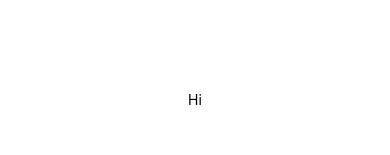
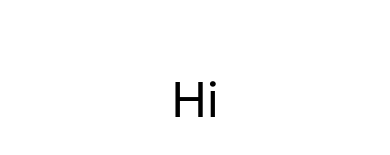
Before and after one commit to Juzdalua/React-Native-Study, a React Native app: screen / in a window 390 px wide. Shown: the part 323-478 px from the top of the page. Built offline with nearby package versions, Linux system fonts and the light colour scheme.

Commit message:
Update style

```diff
--- a/App.js
+++ b/App.js
@@ -11,7 +11,7 @@ const App = () => {
 
   return (
     <View style={styles.container}>
-      <Text>Hi</Text>
+      <Text style={styles.text}>Hi</Text>
       <StatusBar style="auto" />
     </View>
   );
@@ -23,8 +23,10 @@ const styles = StyleSheet.create({
     backgroundColor: "#fff",
     alignItems: "center",
     justifyContent: "center",
-
   },
+  text: {
+    fontSize: 48,
+  }
 });
 
 export default App;
```
